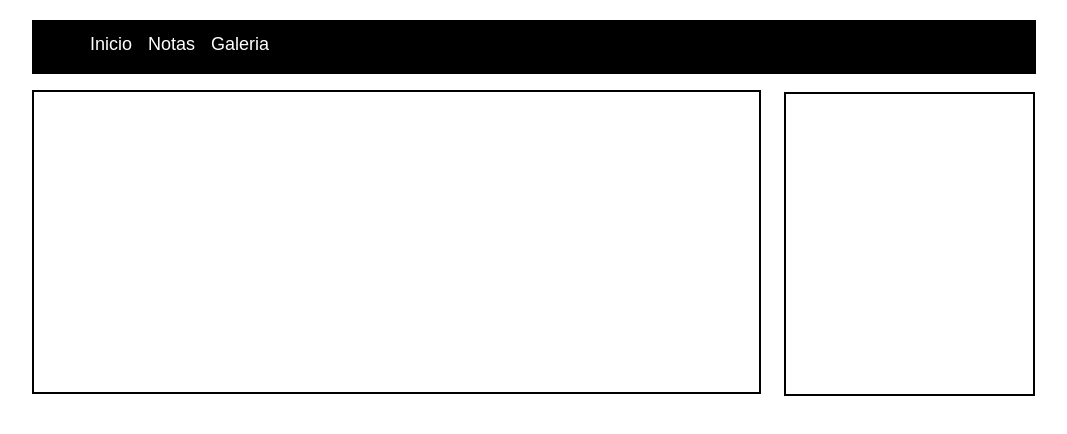
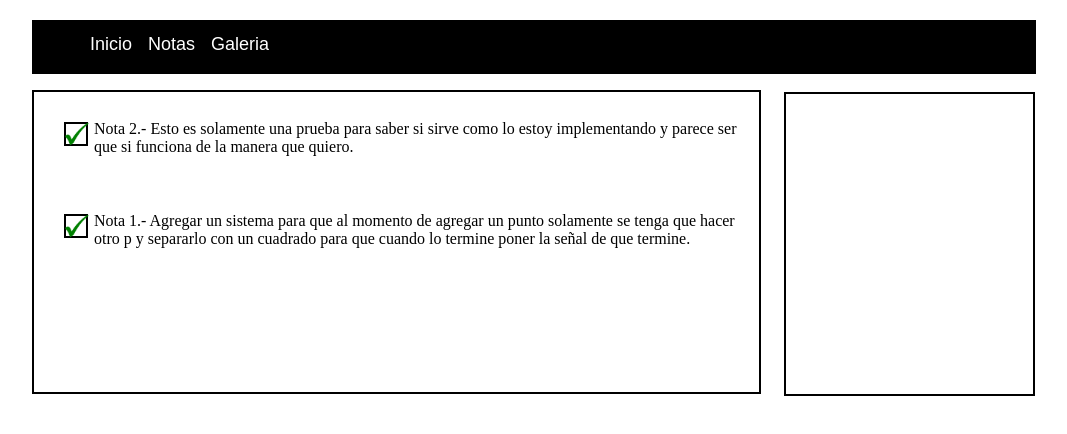
Before and after one commit to MazaferiK/Personal-blog, a plain HTML site: page notes.html in a window 1280 px wide. Shown: the whole page, without its empty margins (168-1235 px from the left). Drawn offline with Linux system fonts and the light colour scheme.

Commit message:
Notas y marcador

```diff
--- a/notes.html
+++ b/notes.html
@@ -15,6 +15,18 @@
             <a href="gallery.html" rel="noopener noreferrer"><button class="sitios-links-texto">Galeria</button></a>
         </div>
         <div class="fondo-texto-principal">
+            <div class="contenido-texto-principal">
+                <img src="images/ok.png" class="imagenes-ok" width="25">
+                <div class="cuadrado-notas"></div>
+                <p class="texto-principal">
+                    Nota 2.- Esto es solamente una prueba para saber si sirve como lo estoy implementando y parece ser que si funciona de la manera que quiero.
+                </p>
+                <img src="images/ok.png" class="imagenes-ok" width="25">
+                <div class="cuadrado-notas"></div>
+                <p class="texto-principal">
+                    Nota 1.- Agregar un sistema para que al momento de agregar un punto solamente se tenga que hacer otro p y separarlo con un cuadrado para que cuando lo termine poner la señal de que termine.
+                </p>
+            </div>
         </div>
         <div class="fondo-barra-informacion-principal">
         </div>
--- a/style-notes.css
+++ b/style-notes.css
@@ -30,7 +30,6 @@
     background: #ffffff;
     border: 2px solid #000000;
 }
-
 .fondo-barra-informacion-principal {
     width: 247px;
     height: 300px;
@@ -40,3 +39,29 @@
     background: #ffffff;
     border: 2px solid #000000;
 }
+
+.cuadrado-notas {
+    width: 20px;
+    height: 20px;
+    position: relative;
+    top: 30px;
+    left: 30px;
+    background: #ffffff;
+    border: 2px solid #000000;
+}
+
+.texto-principal {
+    position: relative;
+    top: -12px;
+    padding-bottom: 0px;
+    margin-left: 60px;
+    margin-right: 20px;
+}
+
+.imagenes-ok {
+    position: absolute;
+    margin-top: 30px;
+    margin-left: 30px;
+    padding-bottom: 20px;
+    z-index: 1;
+}
```
Also changed, not shown: images/ok.png (added).
